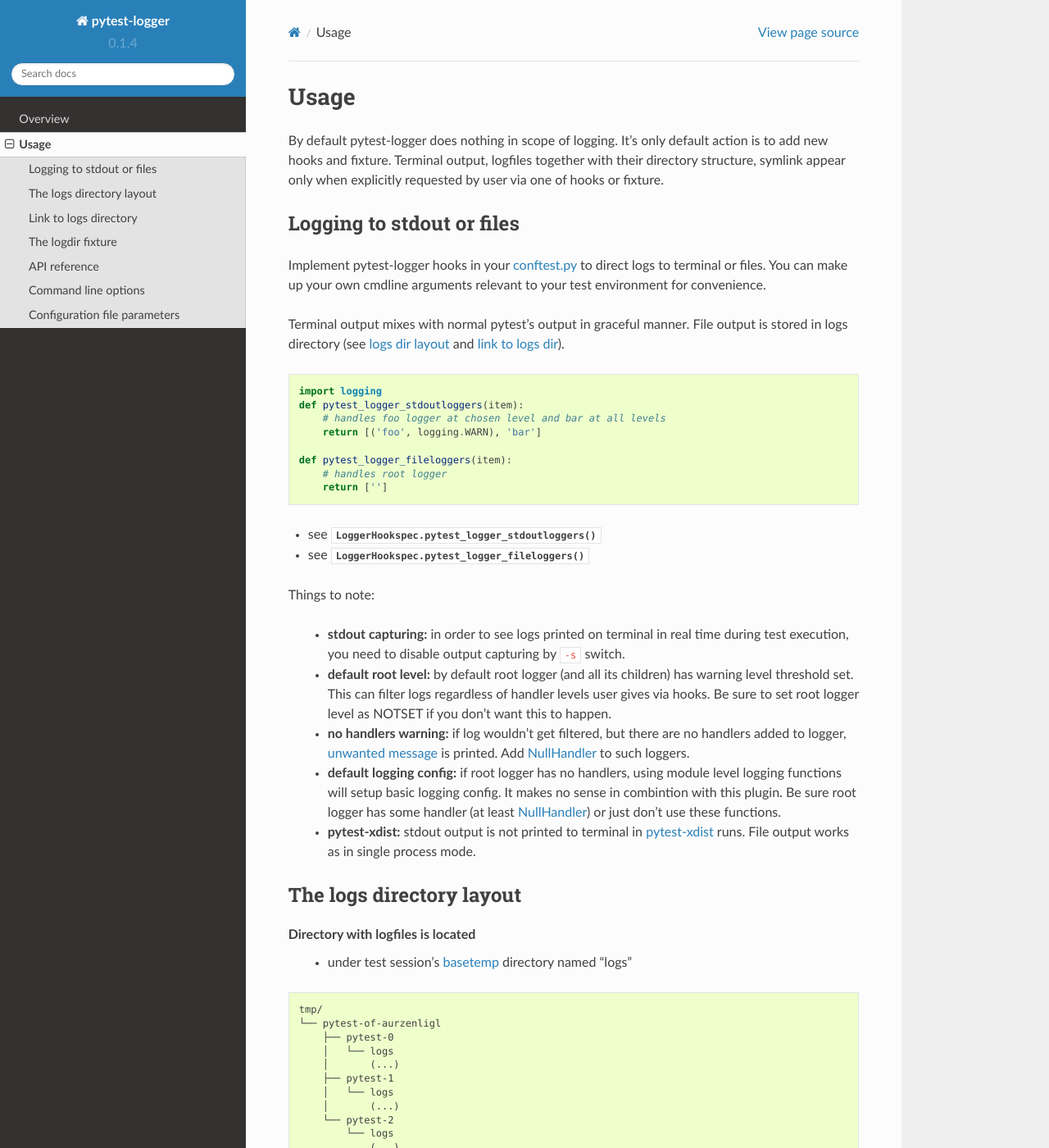
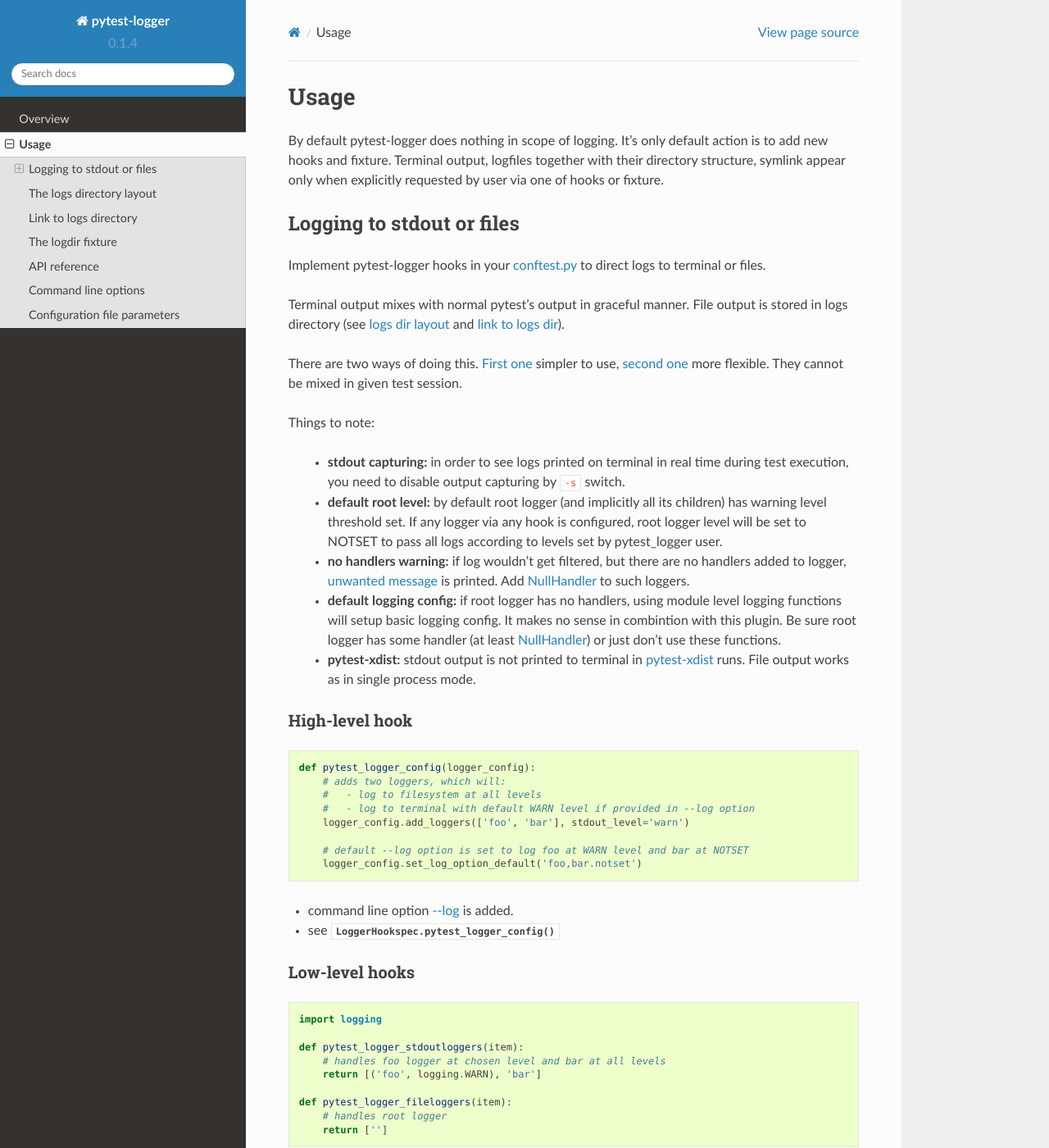
Before and after one commit to aurzenligl/pytest-logger, a Sphinx documentation site: the page built from docs/usage.rst, in a window 1280 px wide and 1400 px high. Shown: the whole window at 82% size. Built offline with Sphinx 7.4.7 and the Read the Docs theme 2.0.0, drawn with Linux system fonts in a browser that asks for light colours; some of the changed text lies outside the part shown.

Commit message:
documentation update

```diff
--- a/docs/usage.rst
+++ b/docs/usage.rst
@@ -12,33 +12,21 @@
 ---------------------------------------
 
 Implement pytest-logger hooks in your `conftest.py`_ to direct logs to terminal or files.
-You can make up your own cmdline arguments relevant to your test environment for convenience.
 
 Terminal output mixes with normal pytest's output in graceful manner.
 File output is stored in logs directory (see `logs dir layout`_ and `link to logs dir`_).
 
-::
-
-    import logging
-    def pytest_logger_stdoutloggers(item):
-        # handles foo logger at chosen level and bar at all levels
-        return [('foo', logging.WARN), 'bar']
-
-    def pytest_logger_fileloggers(item):
-        # handles root logger
-        return ['']
-
-- see :py:meth:`LoggerHookspec.pytest_logger_stdoutloggers`
-- see :py:meth:`LoggerHookspec.pytest_logger_fileloggers`
+There are two ways of doing this. :ref:`First one <High-level hook>` simpler to use,
+:ref:`second one <Low-level hooks>` more flexible. They cannot be mixed in given test session.
 
 Things to note:
 
     - **stdout capturing:** in order to see logs printed on terminal in real time
       during test execution, you need to disable output capturing by ``-s`` switch.
-    - **default root level:** by default root logger (and all its children)
-      has warning level threshold set. This can filter logs regardless of handler levels
-      user gives via hooks. Be sure to set root logger level as NOTSET if you
-      don't want this to happen.
+    - **default root level:** by default root logger (and implicitly all its children)
+      has warning level threshold set. If any logger via any hook is configured,
+      root logger level will be set to NOTSET to pass all logs according to levels set
+      by pytest_logger user.
     - **no handlers warning:** if log wouldn't get filtered, but there are no handlers
       added to logger, `unwanted message`_ is printed. Add `NullHandler`_
       to such loggers.
@@ -48,6 +36,46 @@
       or just don't use these functions.
     - **pytest-xdist:** stdout output is not printed to terminal in `pytest-xdist`_ runs.
       File output works as in single process mode.
+
+.. _`High-level hook`:
+
+High-level hook
+^^^^^^^^^^^^^^^^^
+
+::
+
+    def pytest_logger_config(logger_config):
+        # adds two loggers, which will:
+        #   - log to filesystem at all levels
+        #   - log to terminal with default WARN level if provided in --log option
+        logger_config.add_loggers(['foo', 'bar'], stdout_level='warn')
+
+        # default --log option is set to log foo at WARN level and bar at NOTSET
+        logger_config.set_log_option_default('foo,bar.notset')
+
+- command line option :ref:`-\\\\-log <log option>` is added.
+- see :py:meth:`LoggerHookspec.pytest_logger_config`
+
+.. _`Low-level hooks`:
+
+Low-level hooks
+^^^^^^^^^^^^^^^^^
+
+::
+
+    import logging
+
+    def pytest_logger_stdoutloggers(item):
+        # handles foo logger at chosen level and bar at all levels
+        return [('foo', logging.WARN), 'bar']
+
+    def pytest_logger_fileloggers(item):
+        # handles root logger
+        return ['']
+
+- no command line options are added
+- see :py:meth:`LoggerHookspec.pytest_logger_stdoutloggers`
+- see :py:meth:`LoggerHookspec.pytest_logger_fileloggers`
 
 .. _`logs dir layout`:
 
@@ -169,6 +197,8 @@
 `-\\-logger-logsdir=<logsdir>`
     where <logsdir> is root directory where log files are created
 
+.. _`log option`:
+
 `-\\-log=<loggers>`
     where <loggers> are a comma delimited list of loggers optionally suffixed
     with level preceded by a dot. Levels can be lower or uppercase, or numeric.
```
Also changed, not shown: 1 other file.
